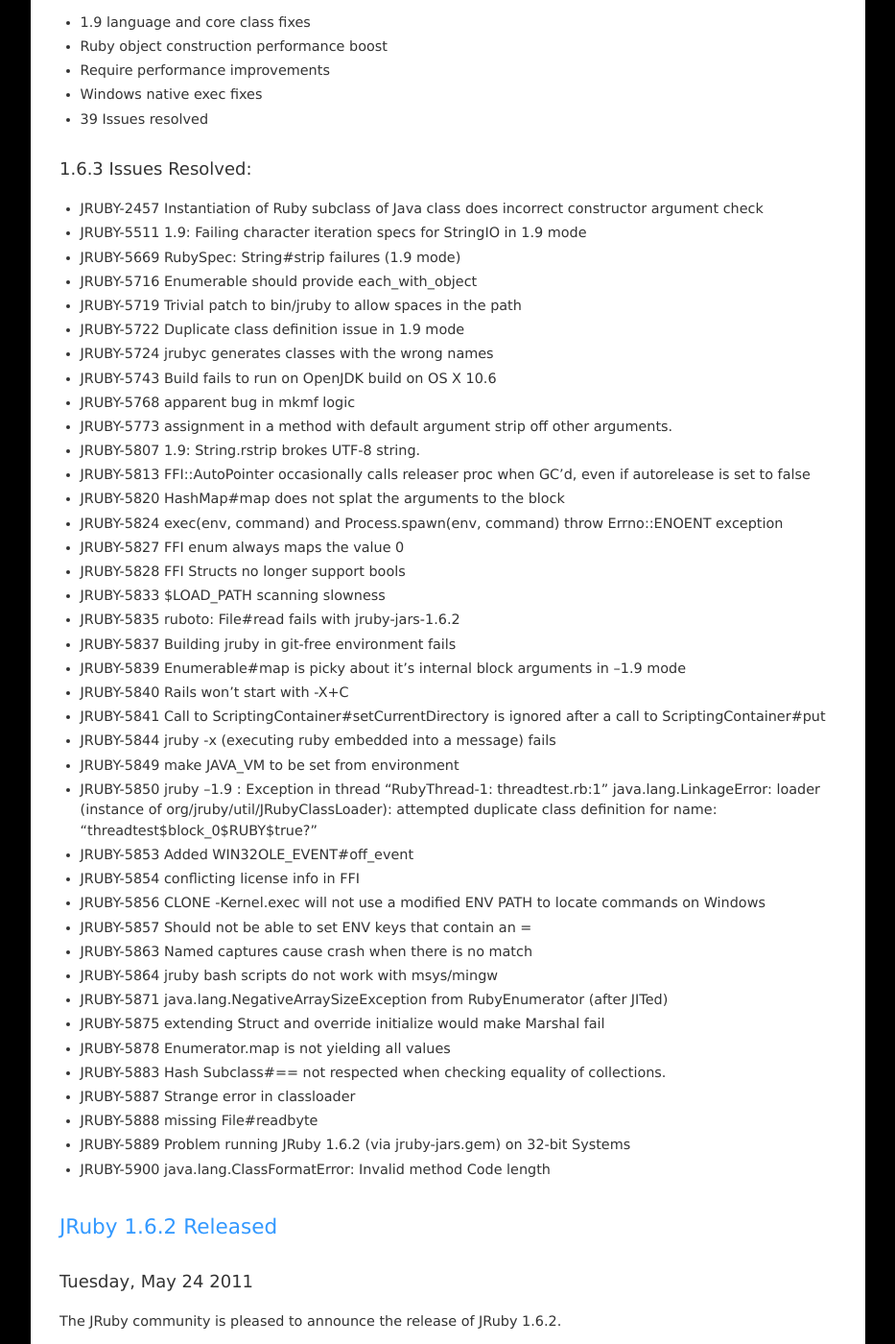
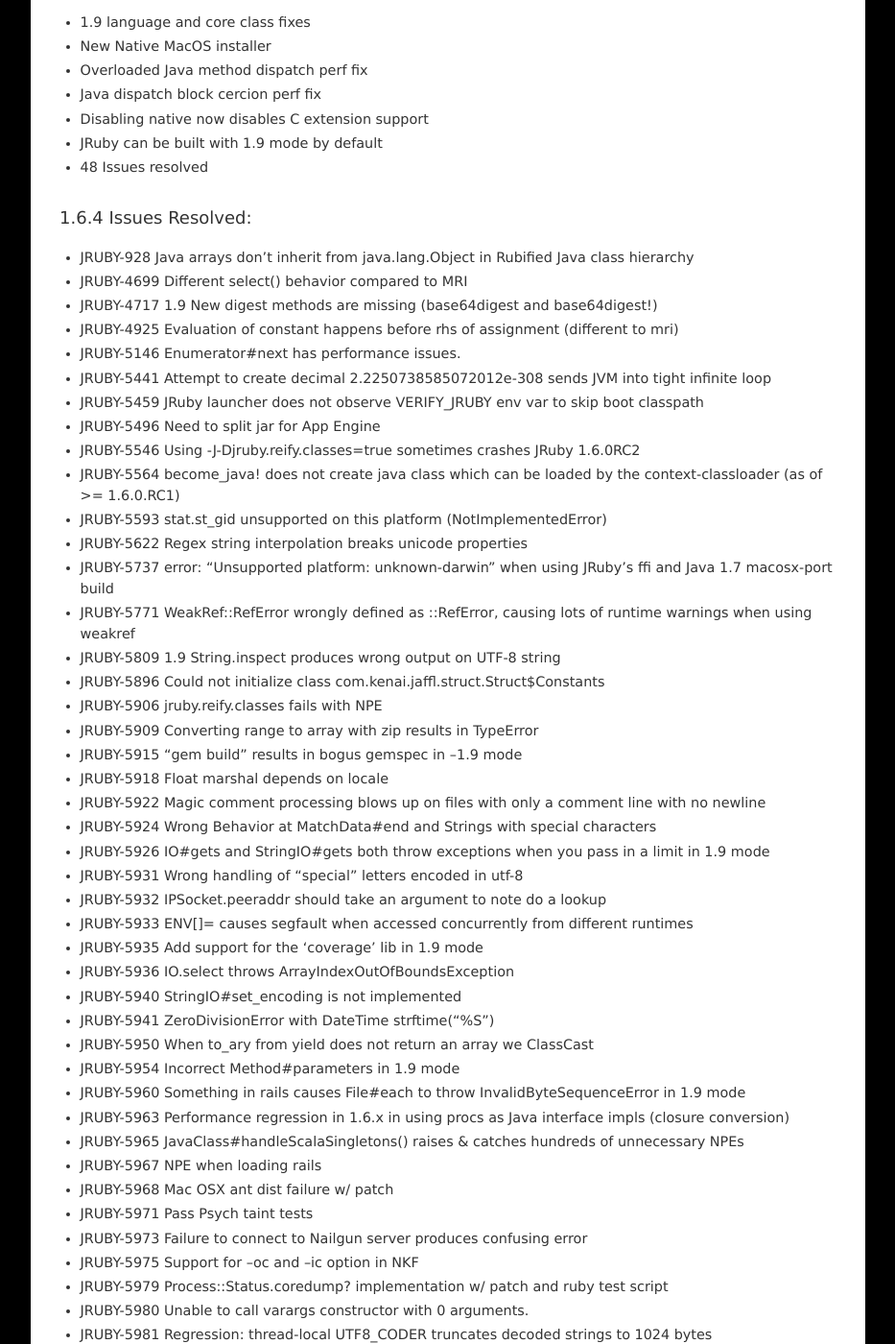
Before and after one commit to towynlin/jruby.github.com, a Jekyll site: the page built from www/news.html, in a window 1280 px wide and 1400 px high, scrolled down 651 px. Shown: the whole window at 96% size, without its empty margins (173-1106 px from the left). Built offline with Jekyll 4.4.1, drawn with Linux system fonts in a browser that asks for light colours; Markdown is read by kramdown in place of the engine named in the settings; some of the changed text lies outside the part shown.

Commit message:
For 1.6.4 release

```diff
--- a/_config.yml
+++ b/_config.yml
@@ -13,14 +13,15 @@
   png_url:    /images/latex
 # JRuby-specific info here; goes into the "site" jekyll variable
 release:
-  url: /2011/07/07/jruby-1-6-3
-  version: 1.6.3
-  tar: http://jruby.org.s3.amazonaws.com/downloads/1.6.3/jruby-bin-1.6.3.tar.gz
-  zip: http://jruby.org.s3.amazonaws.com/downloads/1.6.3/jruby-bin-1.6.3.zip
-  exe: http://jruby.org.s3.amazonaws.com/downloads/1.6.3/jruby_windows_1_6_3.exe
-  exe64: http://jruby.org.s3.amazonaws.com/downloads/1.6.3/jruby_windows_x64_1_6_3.exe
-  exejre: http://jruby.org.s3.amazonaws.com/downloads/1.6.3/jruby_windowsjre_1_6_3.exe
-  exejre64: http://jruby.org.s3.amazonaws.com/downloads/1.6.3/jruby_windows_x64_jre_1_6_3.exe
+  url: /2011/08/22/jruby-1-6-4
+  version: 1.6.4
+  tar: http://jruby.org.s3.amazonaws.com/downloads/1.6.4/jruby-bin-1.6.4.tar.gz
+  zip: http://jruby.org.s3.amazonaws.com/downloads/1.6.4/jruby-bin-1.6.4.zip
+  exe: http://jruby.org.s3.amazonaws.com/downloads/1.6.4/jruby_windows_1_6_4.exe
+  exe64: http://jruby.org.s3.amazonaws.com/downloads/1.6.4/jruby_windows_x64_1_6_4.exe
+  exejre: http://jruby.org.s3.amazonaws.com/downloads/1.6.4/jruby_windowsjre_1_6_4.exe
+  exejre64: http://jruby.org.s3.amazonaws.com/downloads/1.6.4/jruby_windows_x64_jre_1_6_4.exe
+  dmg: http://jruby.org.s3.amazonaws.com/downloads/1.6.4/JRuby-1.6.4.dmg
 urls:
   s3: http://jruby.org.s3.amazonaws.com/downloads
   tryjruby: http://jruby.org.s3.amazonaws.com/tryjruby
--- a/www/_includes/release.html
+++ b/www/_includes/release.html
@@ -3,6 +3,7 @@
   <ul class="trackDownloads">
     <li><a href="{{ site.release.tar }}">tar</a></li>
     <li><a href="{{ site.release.zip }}">zip</a></li>
+    <li><a href="{{ site.release.dmg }}">dmg</a></li>
     <li><a href="{{ site.release.exe }}">exe</a></li>
     <li><a href="{{ site.release.exe64 }}">exe(x64)</a></li>
     <li><a href="{{ site.release.exejre }}">exe+jre</a></li>
--- /dev/null
+++ b/www/_posts/2011-08-22-jruby-1-6-4.markdown
@@ -0,0 +1,69 @@
+---
+layout: post
+title: JRuby 1.6.4 Released
+---
+The JRuby community is pleased to announce the release of JRuby 1.6.4.
+
+- Homepage: [http://www.jruby.org/](http://www.jruby.org/)
+- Download: [http://www.jruby.org/download](http://www.jruby.org/download)
+
+The primary goal of the 1.6.x series is to round out our 1.9 support by fixing any reported incompatibilities. Of course, as with any JRuby release, we will continue fixing any found incompatibilities and also improve performance. All users of 1.6.3 (and lower) are encouraged to upgrade to 1.6.4.
+
+### Notable Changes:
+- 1\.9 language and core class fixes
+- New Native MacOS installer
+- Overloaded Java method dispatch perf fix
+- Java dispatch block cercion perf fix
+- Disabling native now disables C extension support
+- JRuby can be built with 1.9 mode by default
+- 48 Issues resolved
+
+### 1.6.4 Issues Resolved:
+- JRUBY-928 Java arrays don't inherit from java.lang.Object in Rubified Java class hierarchy
+- JRUBY-4699 Different select() behavior compared to MRI
+- JRUBY-4717 1.9 New digest methods are missing (base64digest and base64digest!)
+- JRUBY-4925 Evaluation of constant happens before rhs of assignment (different to mri)
+- JRUBY-5146 Enumerator#next has performance issues.
+- JRUBY-5441 Attempt to create decimal 2.2250738585072012e-308 sends JVM into tight infinite loop
+- JRUBY-5459 JRuby launcher does not observe VERIFY_JRUBY env var to skip boot classpath
+- JRUBY-5496 Need to split jar for App Engine
+- JRUBY-5546 Using -J-Djruby.reify.classes=true sometimes crashes JRuby 1.6.0RC2
+- JRUBY-5564 become_java! does not create java class which can be loaded by the context-classloader (as of >= 1.6.0.RC1)
+- JRUBY-5593 stat.st_gid unsupported on this platform (NotImplementedError)
+- JRUBY-5622 Regex string interpolation breaks unicode properties
+- JRUBY-5737 error: "Unsupported platform: unknown-darwin" when using JRuby's ffi and Java 1.7 macosx-port build
+- JRUBY-5771 WeakRef::RefError wrongly defined as ::RefError, causing lots of runtime warnings when using weakref
+- JRUBY-5809 1.9 String.inspect produces wrong output on UTF-8 string
+- JRUBY-5896 Could not initialize class com.kenai.jaffl.struct.Struct$Constants
+- JRUBY-5906 jruby.reify.classes fails with NPE
+- JRUBY-5909 Converting range to array with zip results in TypeError
+- JRUBY-5915 "gem build" results in bogus gemspec in --1.9 mode
+- JRUBY-5918 Float marshal depends on locale
+- JRUBY-5922 Magic comment processing blows up on files with only a comment line with no newline
+- JRUBY-5924 Wrong Behavior at MatchData#end and Strings with special characters
+- JRUBY-5926 IO#gets and StringIO#gets both throw exceptions when you pass in a limit in 1.9 mode
+- JRUBY-5931 Wrong handling of "special" letters encoded in utf-8
+- JRUBY-5932 IPSocket.peeraddr should take an argument to note do a lookup
+- JRUBY-5933 ENV\[\]= causes segfault when accessed concurrently from different runtimes
+- JRUBY-5935 Add support for the 'coverage' lib in 1.9 mode
+- JRUBY-5936 IO.select throws ArrayIndexOutOfBoundsException
+- JRUBY-5940 StringIO#set_encoding is not implemented
+- JRUBY-5941 ZeroDivisionError with DateTime strftime("%S")
+- JRUBY-5950 When to_ary from yield does not return an array we ClassCast
+- JRUBY-5954 Incorrect Method#parameters in 1.9 mode
+- JRUBY-5960 Something in rails causes File#each to throw InvalidByteSequenceError in 1.9 mode
+- JRUBY-5963 Performance regression in 1.6.x in using procs as Java interface impls (closure conversion)
+- JRUBY-5965 JavaClass#handleScalaSingletons() raises & catches hundreds of unnecessary NPEs
+- JRUBY-5967 NPE when loading rails
+- JRUBY-5968 Mac OSX ant dist failure w/ patch
+- JRUBY-5971 Pass Psych taint tests
+- JRUBY-5973 Failure to connect to Nailgun server produces confusing error
+- JRUBY-5975 Support for --oc and --ic option in NKF
+- JRUBY-5979 Process::Status.coredump? implementation w/ patch and ruby test script
+- JRUBY-5980 Unable to call varargs constructor with 0 arguments.
+- JRUBY-5981 Regression: thread-local UTF8_CODER truncates decoded strings to 1024 bytes
+- JRUBY-5984 Java integration broke with latest jruby-1_6 branch HEAD
+- JRUBY-5989 MacOSX Installer Build Task Unzip Overwrite Issue w/ patch
+- JRUBY-5997 Block argument handling is inconsistent in 1.9 mode
+- JRUBY-5998 Enumerator#each on enumerators created with Enumerator.new in 1.9 mode is slow
+- JRUBY-6007 Extract some classes from NKF
```
Also changed, not shown: www/download.html (+23 -22 lines).
